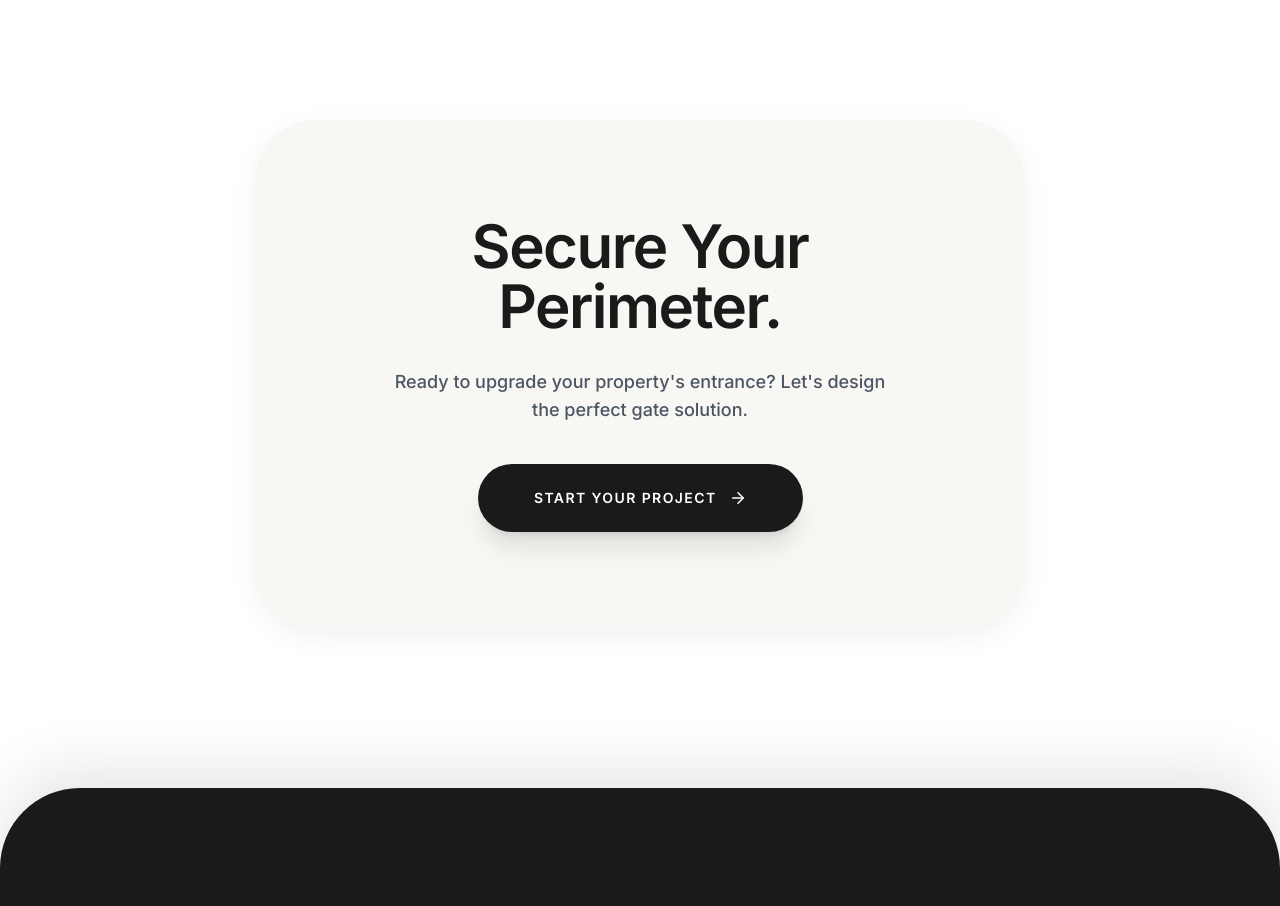
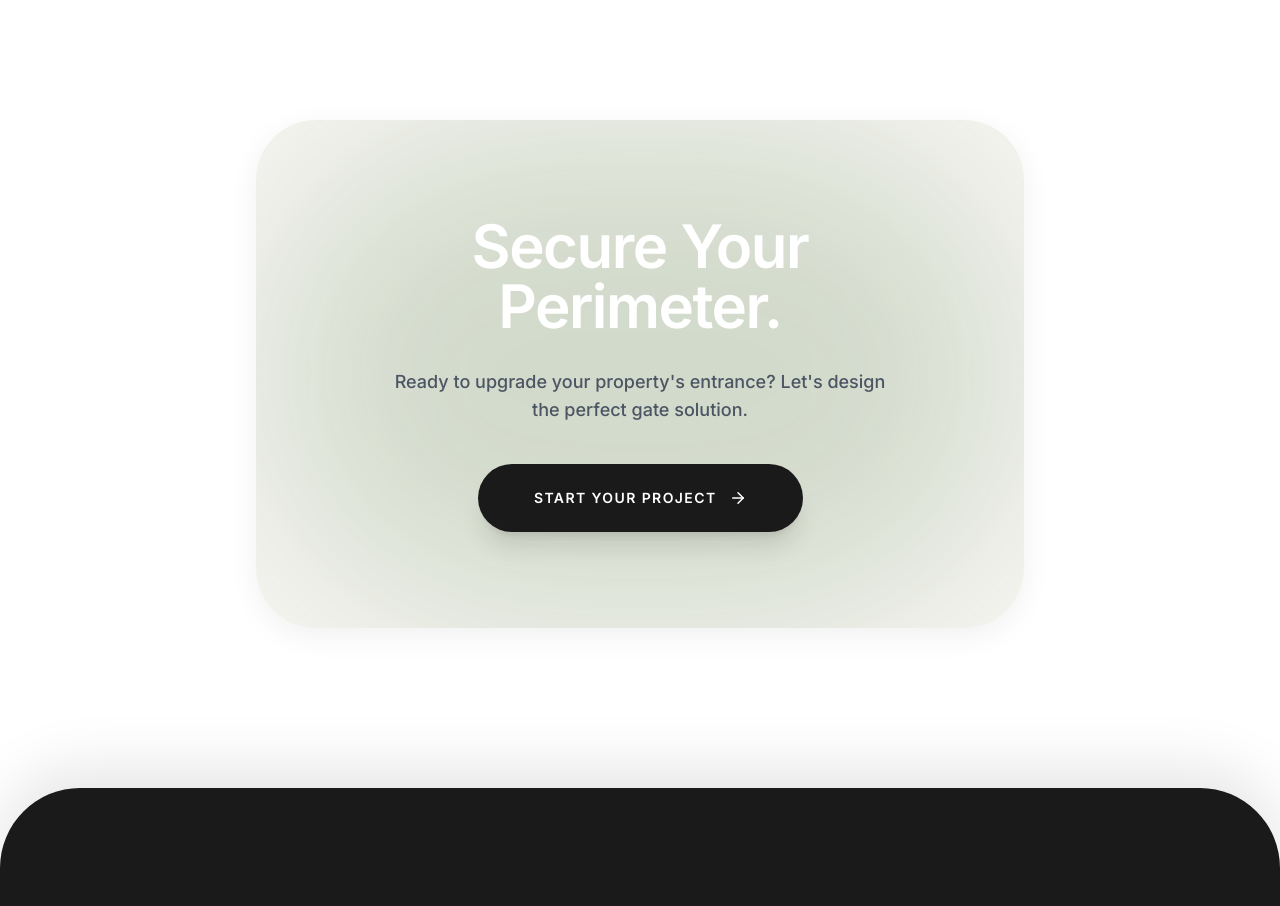
Before and after one commit to rudimouton2006-wq/doorlogics, a React (Vite) app in the folder app/: page /gates in a window 1280 px wide. Shown: the part 4040-4946 px from the top of the page. Built offline with nearby package versions, Linux system fonts and the light colour scheme.

Commit message:
🔧 Fix: Added React Portals to perfectly center the lightbox modals on Garages and Gates

```diff
--- a/app/src/pages/Garages.tsx
+++ b/app/src/pages/Garages.tsx
@@ -1,4 +1,5 @@
 import React, { useState, useEffect } from 'react';
+import { createPortal } from 'react-dom'; // 🚀 ADDED PORTAL IMPORT
 import { motion, AnimatePresence } from 'motion/react';
 import { Warehouse, Shield, Settings, X, ChevronRight, ChevronLeft, ArrowRight, Grid, CheckCircle2 } from 'lucide-react';
 import PageTransition from '../components/PageTransition';
@@ -84,8 +85,7 @@ export default function Garages() {
     return () => window.removeEventListener('keydown', handleKeyDown);
   }, [selectedIndex]);
 
-  // 🚀 PERFORMANCE UPGRADE: Zero-Latency Image Preloading
-  // Silently downloads the next/prev images into the browser cache while the user looks at the current one.
+  // Zero-Latency Image Preloading
   useEffect(() => {
     if (selectedIndex !== null) {
       const nextIdx = (selectedIndex + 1) % catalogueItems.length;
@@ -347,7 +347,8 @@ export default function Garages() {
 
       </div>
 
-      {/* FULLSCREEN LIGHTBOX MODAL */}
+      {/* 🚀 FIXED FULLSCREEN LIGHTBOX MODAL VIA PORTAL */}
+      {createPortal(
         <AnimatePresence>
           {selectedIndex !== null && (
             <motion.div
@@ -376,6 +377,7 @@ export default function Garages() {
                   <ChevronLeft size={24} />
                 </button>
 
+                {/* 🚀 PERFECT CENTERING WRAPPER */}
                 <div className="w-full h-full max-w-7xl max-h-[85vh] flex flex-col items-center justify-center md:px-24">
                   <AnimatePresence mode="wait">
                     <motion.img
@@ -421,7 +423,9 @@ export default function Garages() {
               </div>
             </motion.div>
           )}
-      </AnimatePresence>
+        </AnimatePresence>,
+        document.body
+      )}
     </PageTransition>
   );
 }
--- a/app/src/pages/Gates.tsx
+++ b/app/src/pages/Gates.tsx
@@ -1,4 +1,5 @@
 import React, { useState, useEffect } from 'react';
+import { createPortal } from 'react-dom'; // 🚀 ADDED PORTAL IMPORT
 import { motion, AnimatePresence } from 'motion/react';
 import { Zap, Lock, Grid, ArrowRight, ShieldCheck, Cpu, Smartphone, CheckCircle2, X, ChevronLeft, ChevronRight } from 'lucide-react';
 import PageTransition from '../components/PageTransition';
@@ -14,7 +15,7 @@ import gateCustom from '../assets/gate-architectural-circle.jpg';
 import gatePedestrian from '../assets/gate-ped-horizontal-slat.jpg';
 import gateTimber from '../assets/gate-timber-arched-swing.jpg';
 
-// 🚀 COMPLETE PORTFOLIO ARCHIVE (30 Images)
+// Complete Portfolio Archive
 import p1 from '../assets/gate-silver-sliding-circle.jpg';
 import p2 from '../assets/gate-black-steel-arched.jpg';
 import p3 from '../assets/gate-timber-sliding-windows.jpg';
@@ -117,8 +118,7 @@ export default function Gates() {
     return () => window.removeEventListener('keydown', handleKeyDown);
   }, [selectedIndex]);
 
-  // 🚀 PERFORMANCE UPGRADE: Zero-Latency Image Preloading
-  // Silently downloads the next/prev images into the browser cache while the user looks at the current one.
+  // Zero-Latency Image Preloading
   useEffect(() => {
     if (selectedIndex !== null) {
       const nextIdx = (selectedIndex + 1) % catalogueItems.length;
@@ -327,8 +327,10 @@ export default function Gates() {
             viewport={{ once: true }}
             className="max-w-3xl mx-auto bg-brand-bg rounded-[40px] md:rounded-[60px] p-12 md:p-24 shadow-[0_8px_30px_rgb(0,0,0,0.06)] relative overflow-hidden will-change-transform will-change-opacity"
           >
+            <div className="absolute top-0 left-1/2 -translate-x-1/2 w-full h-full bg-brand-primary/20 blur-[100px] rounded-full pointer-events-none" />
+
             <div className="relative z-10">
-              <h2 className="text-4xl md:text-6xl font-black mb-8 tracking-tight text-brand-dark">
+              <h2 className="text-4xl md:text-6xl font-black mb-8 tracking-tight text-white">
                 Secure Your Perimeter.
               </h2>
               <p className="text-brand-slate text-base md:text-lg mb-10 max-w-lg mx-auto font-medium">
@@ -346,7 +348,8 @@ export default function Gates() {
         </div>
       </section>
 
-      {/* FULLSCREEN LIGHTBOX MODAL */}
+      {/* 🚀 FIXED FULLSCREEN LIGHTBOX MODAL VIA PORTAL */}
+      {createPortal(
         <AnimatePresence>
           {selectedIndex !== null && (
             <motion.div
@@ -375,6 +378,7 @@ export default function Gates() {
                   <ChevronLeft size={24} />
                 </button>
 
+                {/* 🚀 PERFECT CENTERING WRAPPER */}
                 <div className="w-full h-full max-w-7xl max-h-[85vh] flex flex-col items-center justify-center md:px-24">
                   <AnimatePresence mode="wait">
                     <motion.img
@@ -420,7 +424,9 @@ export default function Gates() {
               </div>
             </motion.div>
           )}
-      </AnimatePresence>
+        </AnimatePresence>,
+        document.body
+      )}
     </PageTransition>
   );
 }
```
Lines whose indentation alone changed are shown as unchanged.
